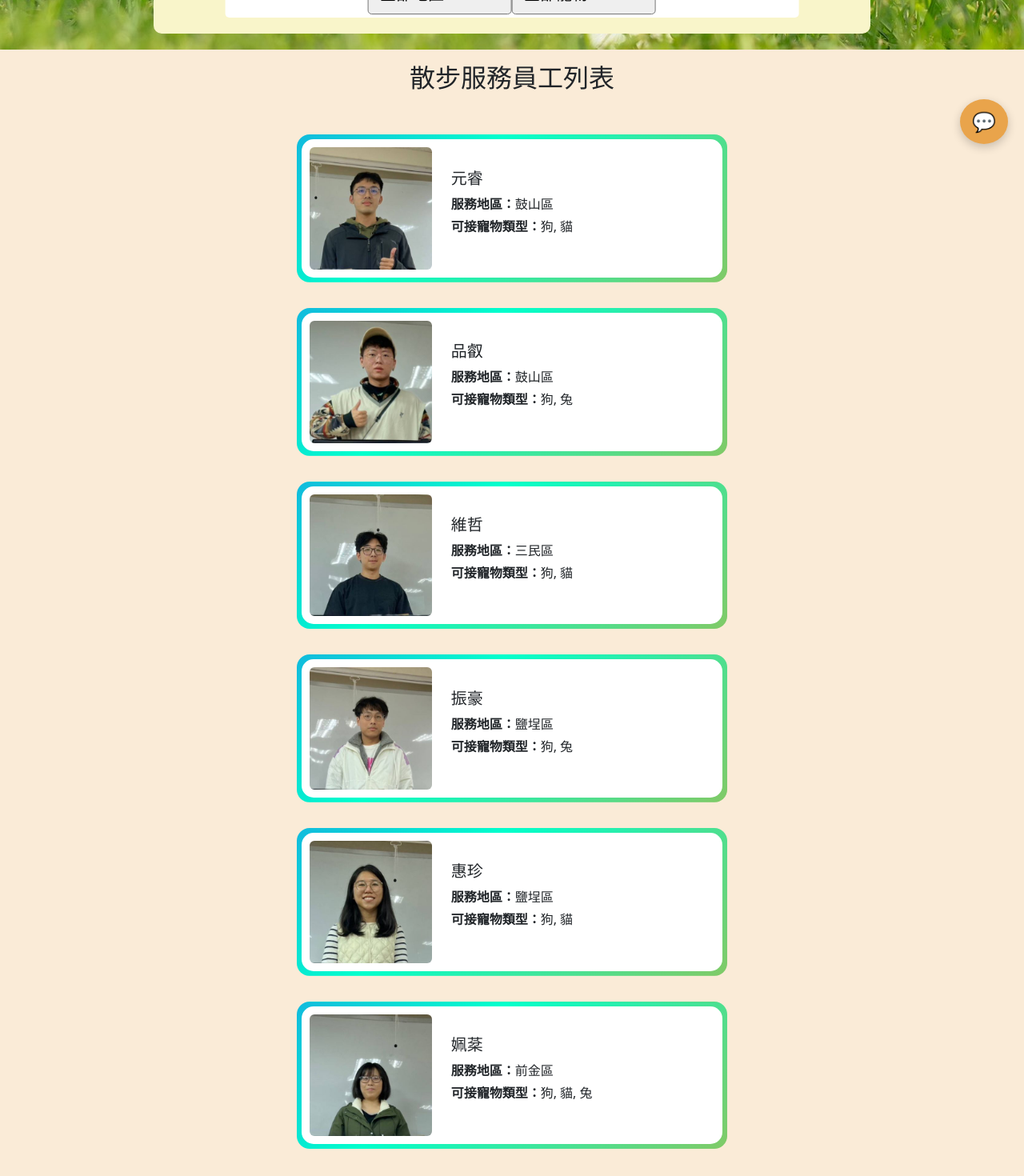
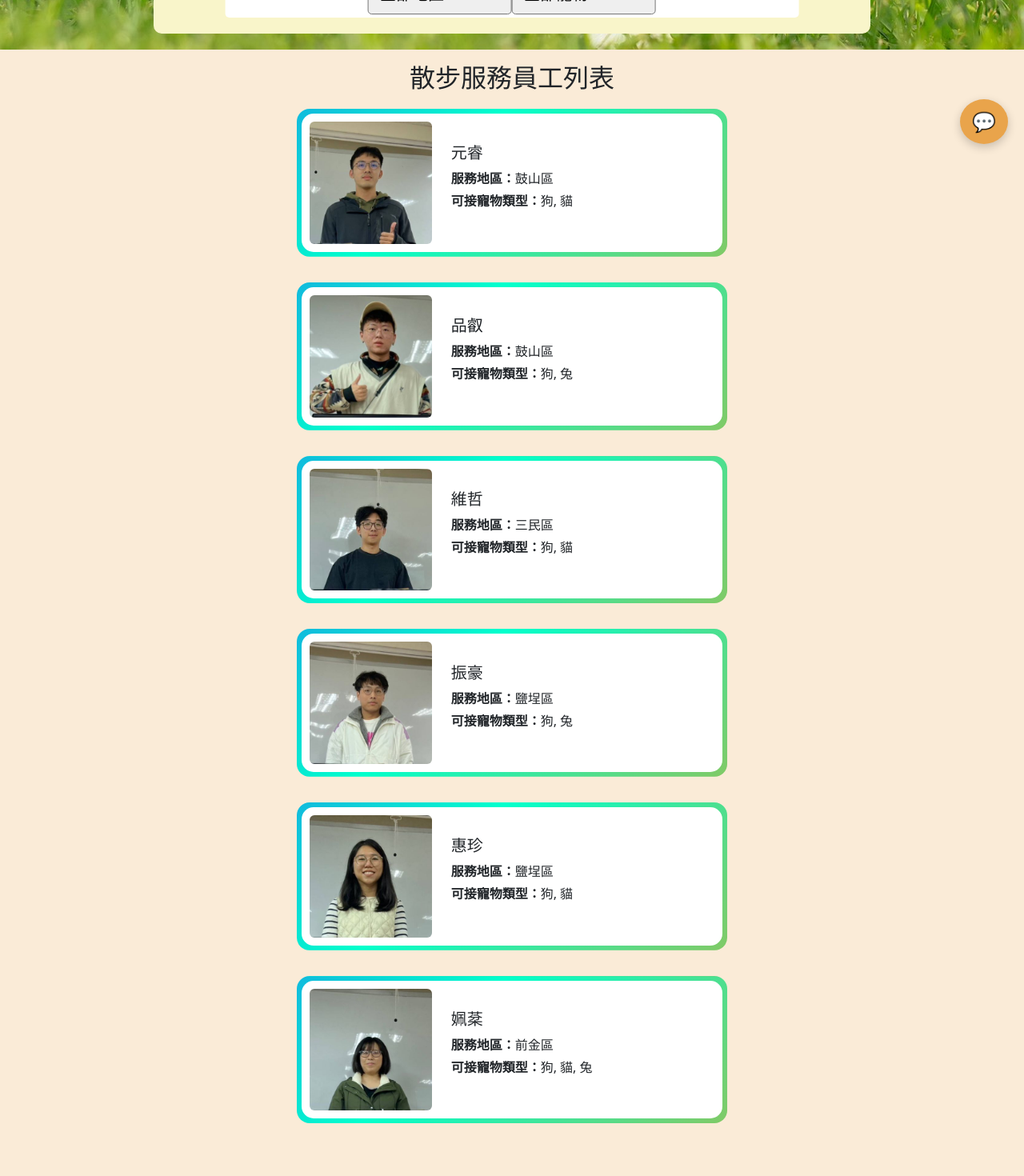
Before and after one commit to sa585951/PetService-project, a Vue app: page /walk in a window 1280 px wide. Shown: the part 600-2070 px from the top of the page at 80% size. Built offline with nearby package versions, Linux system fonts and the light colour scheme; the HTML template or start-up script is replaced by a standard one.

Commit message:
1.EmployeeCard卡片浮動效果 2.調整List間距 3.刪除送出按鈕

```diff
--- a/src/components/EmployeeCard.vue
+++ b/src/components/EmployeeCard.vue
@@ -16,7 +16,7 @@
         </div>
     </router-link>
 </template>
-testtesttesttesttesttesttesttesttesttesttesttesttesttesttest
+
 
 <script setup>
 defineProps({
@@ -69,4 +69,14 @@ defineProps({
         background-position: 0% 50%;
     }
 }
+.employee-card {
+  transition: transform 0.3s ease, box-shadow 0.3s ease;
+}
+
+.employee-card:hover {
+  transform: translateY(-10px) scale(1.25);
+  box-shadow: 0 10px 20px rgba(0, 0, 0, 0.2);
+  z-index: 1;
+}
+
 </style>
--- a/src/components/EmployeeList.vue
+++ b/src/components/EmployeeList.vue
@@ -43,9 +43,9 @@
     </div>
   </div>
 
-  <h2 class="text-center mb-5">散步服務員工列表</h2>
+  <h2 class="text-center mb-1">散步服務員工列表</h2>
   <!-- 員工清單 -->
-  <div class="container my-5">
+  <div class="container mt-3 my-5">
     <div class="row justify-content-center" v-for="emp in filteredEmployees" :key="emp.id">
       <div class="col-md-6 mb-4">
         <EmployeeCard :employee="emp" />
@@ -185,4 +185,5 @@ input {
     font-size: 14px;
   }
 }
+
 </style>
--- a/src/views/EmployeeDetailView.vue
+++ b/src/views/EmployeeDetailView.vue
@@ -81,16 +81,17 @@
           <div class="mb-2">
             <label class="form-label">其他備註</label>
             <textarea v-model="form.notes" class="form-control" rows="2"></textarea>
+            <div class="text-danger mt-1">請填寫寵物品種</div>
+
           </div>
              <!-- 小計顯示 -->
           <div class="mt-3">
             <p><strong>單價：</strong>{{ employee.price }} 元</p>
             <p><strong>價格小計：</strong>{{ subtotal }} 元</p>
           </div>
-          <!-- 按鈕 -->
+
           <div class="d-flex gap-2 mt-3">
             <button class="btn btn-outline-primary" @click="addToCart">加入購物車</button>
-            <button class="btn btn-success" @click="submitOrder">送出訂單</button>
           </div>
         </div>
       </div>
@@ -185,14 +186,7 @@ function addToCart() {
 }
 
 
-function submitOrder() {
-  if (!isFormValid()) {
-    alert('請完整填寫資訊後再送出訂單')
-    return
-  }
-  alert(`訂單送出成功！共 ${form.value.quantity} 隻 ${form.value.pet}，總金額：${subtotal.value} 元`)
-  formReset()
-}
+
 function formReset() {
   form.value = {
     pet: '',
```
